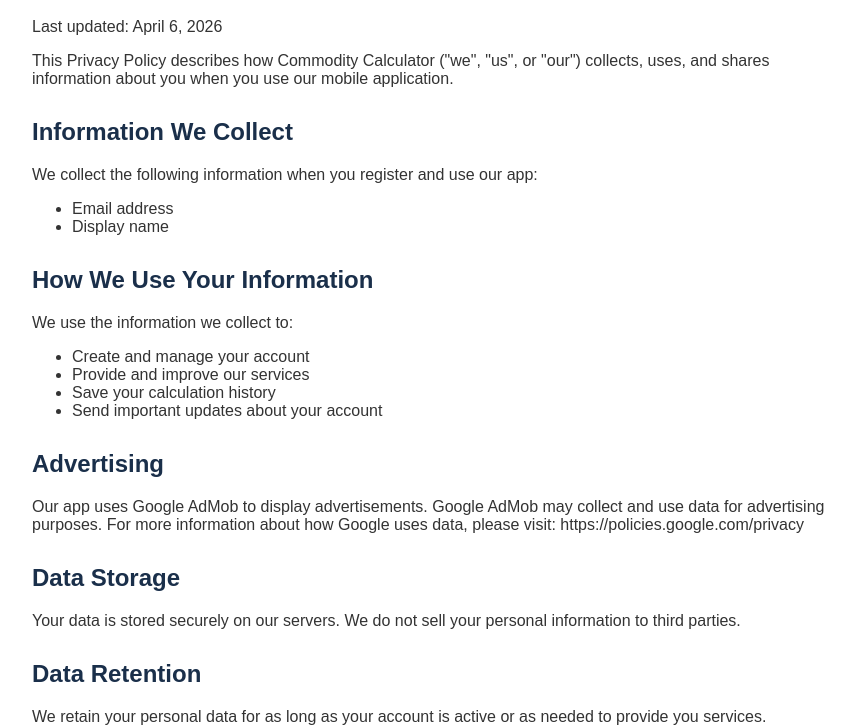
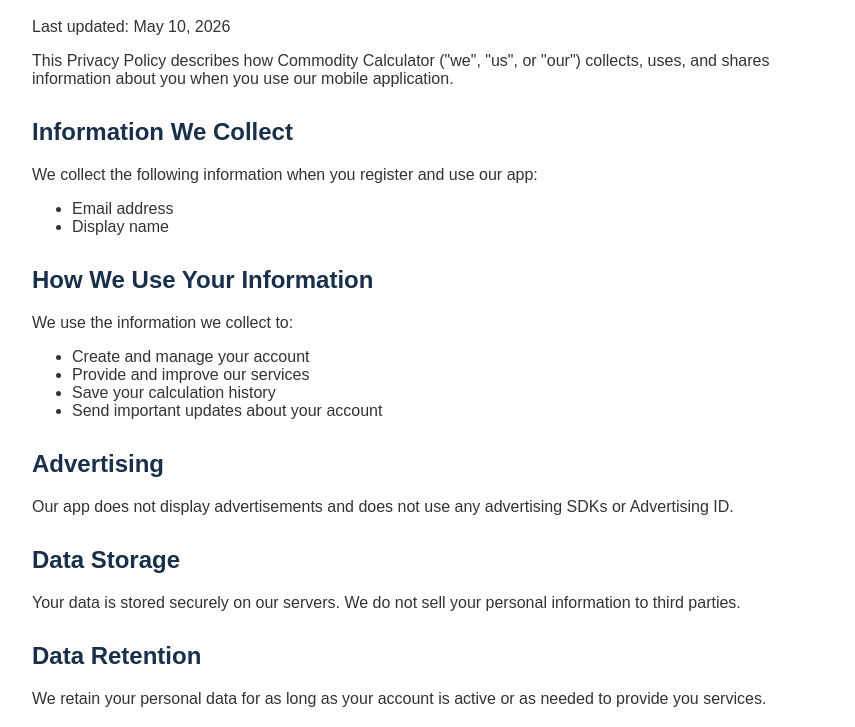
Before and after one commit to rajanpatel95729642/privacy-policy, a plain HTML site: page index.html in a window 1280 px wide. Shown: the part 80-807 px from the top of the page, without its empty margins (208-1063 px from the left). Drawn offline with Linux system fonts and the light colour scheme.

Commit message:
Update Privacy Policy last updated date and content

```diff
--- a/index.html
+++ b/index.html
@@ -12,8 +12,7 @@
 </head>
 <body>
   <h1>Privacy Policy</h1>
-  <p>Last updated: April 6, 2026</p>
-
+  <p>Last updated: May 10, 2026</p>
   <p>This Privacy Policy describes how Commodity Calculator ("we", "us", or "our") collects, uses, and shares information about you when you use our mobile application.</p>
 
   <h2>Information We Collect</h2>
@@ -33,7 +32,7 @@
   </ul>
 
   <h2>Advertising</h2>
-  <p>Our app uses Google AdMob to display advertisements. Google AdMob may collect and use data for advertising purposes. For more information about how Google uses data, please visit: https://policies.google.com/privacy</p>
+  <p>Our app does not display advertisements and does not use any advertising SDKs or Advertising ID.</p>
 
   <h2>Data Storage</h2>
   <p>Your data is stored securely on our servers. We do not sell your personal information to third parties.</p>
```
Lines whose indentation alone changed are shown as unchanged.
